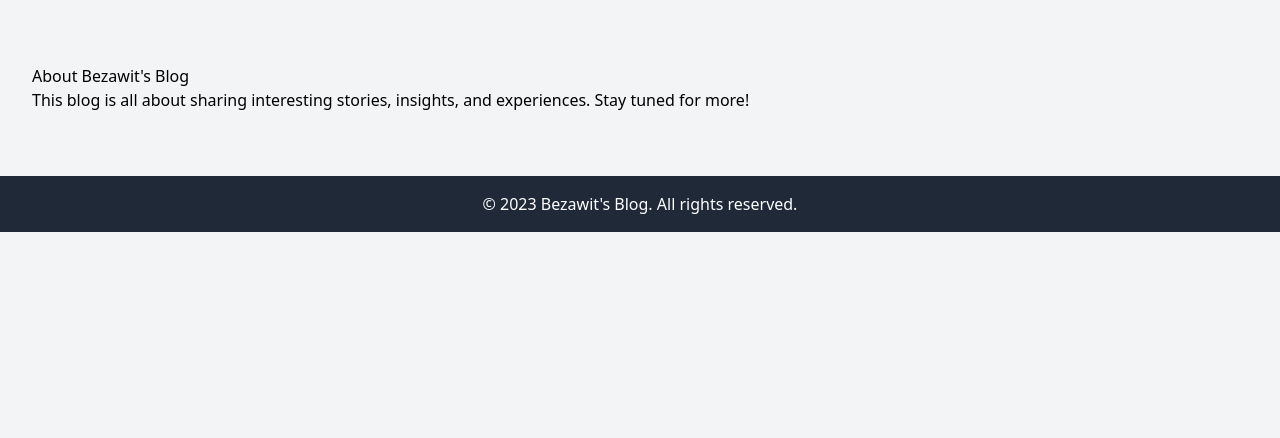
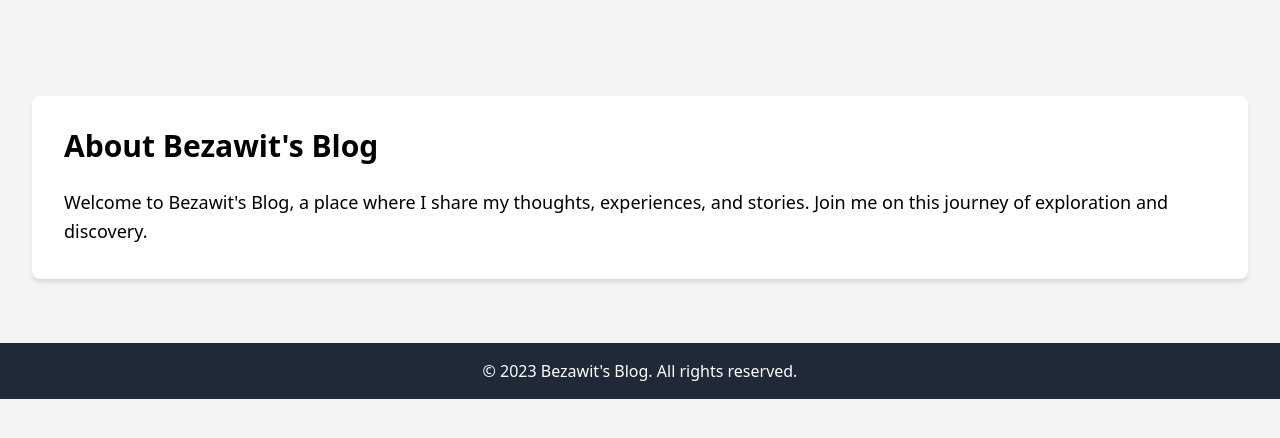
Before and after one commit to Bezawitedilu/GDSC-Laravel-Learning, a PHP site: page /about.php in a window 1280 px wide. Shown: the part 64-502 px from the top of the page. Run offline with PHP 8.4, Linux system fonts and the light colour scheme; some libraries are stand-ins or nearby versions.

Commit message:
edited about page and added header and footer

```diff
--- a/Week_2/Blog Website/about.php
+++ b/Week_2/Blog Website/about.php
@@ -4,7 +4,14 @@ session_start();
 include('header.php');
 ?>
 
-<h1>About Bezawit's Blog</h1>
-<p>This blog is all about sharing interesting stories, insights, and experiences. Stay tuned for more!</p>
+<div class="container mx-auto mt-8 p-8 bg-white rounded-lg shadow-md">
+    <h1 class="text-3xl font-bold mb-6">About Bezawit's Blog</h1>
+
+    <p class="text-lg leading-relaxed">
+        Welcome to Bezawit's Blog, a place where I share my thoughts, experiences, and stories.
+        Join me on this journey of exploration and discovery.
+    </p>
+
+</div>
 
 <?php include('footer.php'); ?>
```
